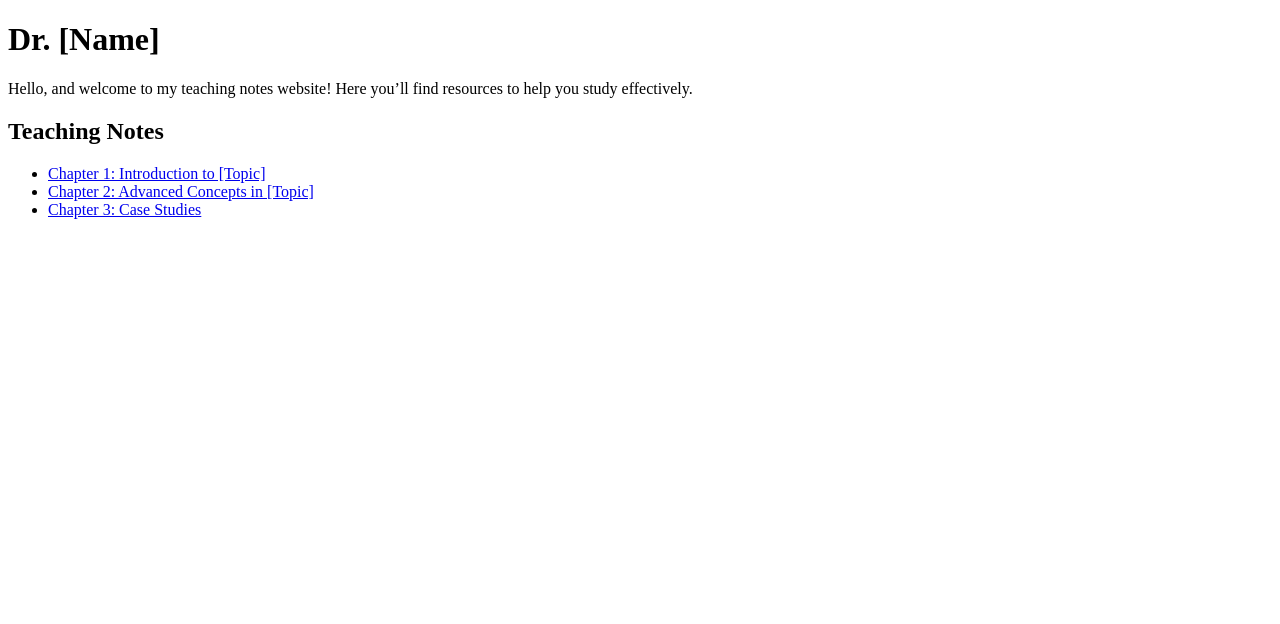
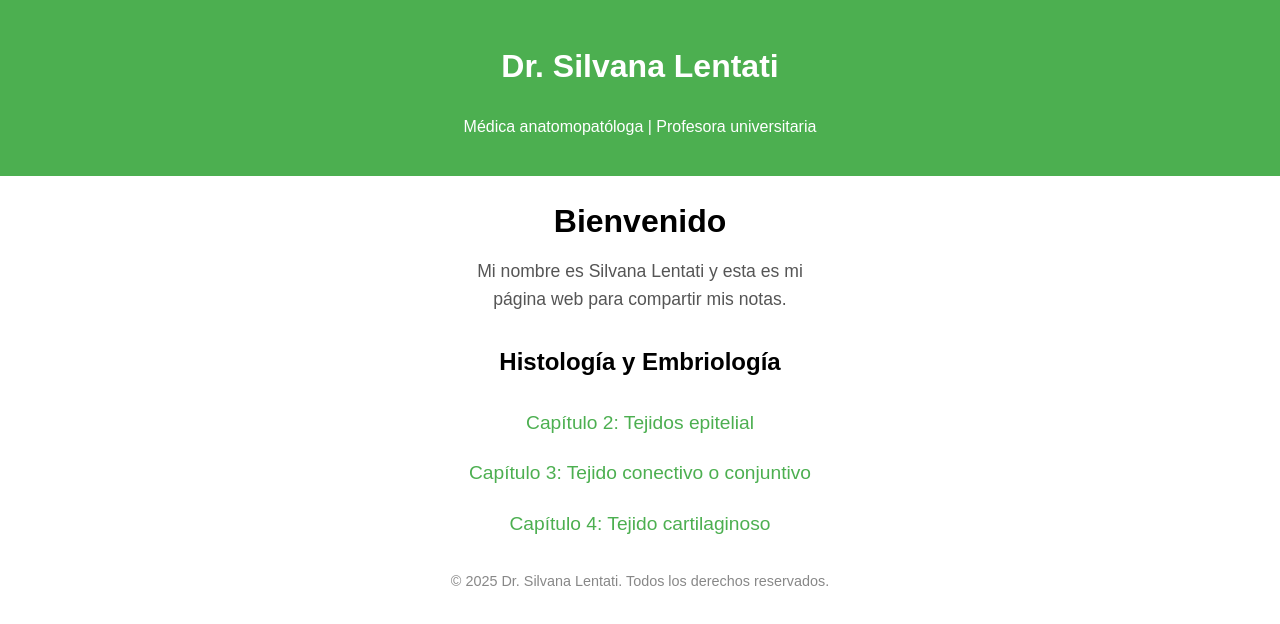
Before and after one commit to silvanalentati/silvanalentati.github.io, a plain HTML site: page index.html in a window 1280 px wide. Drawn offline with Linux system fonts and the light colour scheme.

Commit message:
initial page

```diff
--- a/index.html
+++ b/index.html
@@ -3,16 +3,100 @@
 <head>
     <meta charset="UTF-8">
     <meta name="viewport" content="width=device-width, initial-scale=1.0">
-    <title>Welcome to Dr. [Name]'s Teaching Notes</title>
+    <title>Silvana Lentati</title>
+    <style>
+        body {
+            font-family: Arial, sans-serif;
+            line-height: 1.6;
+            margin: 0;
+            padding: 0;
+        }
+        header {
+            background-color: #4CAF50;
+            color: white;
+            padding: 20px;
+            text-align: center;
+        }
+        .profile {
+            display: flex;
+            flex-direction: column;
+            align-items: center;
+            margin: 20px;
+        }
+        .profile img {
+            border-radius: 50%;
+            width: 150px;
+            height: 150px;
+            margin-bottom: 10px;
+        }
+        .profile h1 {
+            margin: 0;
+        }
+        .profile p {
+            text-align: center;
+            max-width: 600px;
+            margin: 10px auto;
+            font-size: 1.1em;
+            color: #555;
+        }
+        .notes {
+            margin: 20px;
+        }
+        .notes h2 {
+            text-align: center;
+            margin-bottom: 10px;
+        }
+        .notes ul {
+            list-style: none;
+            padding: 0;
+            display: flex;
+            flex-direction: column;
+            align-items: center;
+        }
+        .notes ul li {
+            margin: 10px 0;
+        }
+        .notes ul li a {
+            color: #4CAF50;
+            text-decoration: none;
+            font-size: 1.2em;
+        }
+        .notes ul li a:hover {
+            text-decoration: underline;
+        }
+        footer {
+            text-align: center;
+            margin-top: 20px;
+            font-size: 0.9em;
+            color: #888;
+        }
+    </style>
 </head>
 <body>
-    <h1>Dr. [Name]</h1>
-    <p>Hello, and welcome to my teaching notes website! Here you’ll find resources to help you study effectively.</p>
-    <h2>Teaching Notes</h2>
-    <ul>
-        <li><a href="chapter1.html">Chapter 1: Introduction to [Topic]</a></li>
-        <li><a href="chapter2.html">Chapter 2: Advanced Concepts in [Topic]</a></li>
-        <li><a href="chapter3.html">Chapter 3: Case Studies</a></li>
-    </ul>
+    <header>
+        <h1>Dr. Silvana Lentati</h1>
+        <p>Médica anatomopatóloga | Profesora universitaria</p>
+    </header>
+
+    <div class="profile">
+        <!--- <img src="profile.jpg" alt="Dr. [Your Mom's Name]'s Photo"> --->
+        <h1>Bienvenido</h1>
+        <p>
+            Mi nombre es Silvana Lentati y esta es mi <br> página web para compartir mis notas.
+        </p>
+    </div>
+
+    <div class="notes">
+        <h2>Histología y Embriología</h2>
+        <ul>
+            <li><a href="capitulos_notas\2-tejido-epitelial.pdf">Capítulo 2: Tejidos epitelial</a></li>
+            <li><a href="capitulos_notas\3-tejido-cartilaginoso.pdf">Capítulo 3: Tejido conectivo o conjuntivo</a></li>
+            <li><a href="capitulos_notas\3-tejido-conectivo-conjuntivo.pdf">Capítulo 4: Tejido cartilaginoso</a></li>
+        </ul>
+    </div>
+
+    <footer>
+        &copy; 2025 Dr. Silvana Lentati. Todos los derechos reservados.
+    </footer>
 </body>
 </html>
```
Also changed, not shown: 3 other files.
